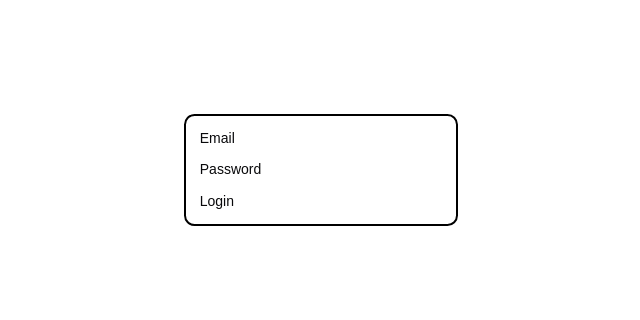
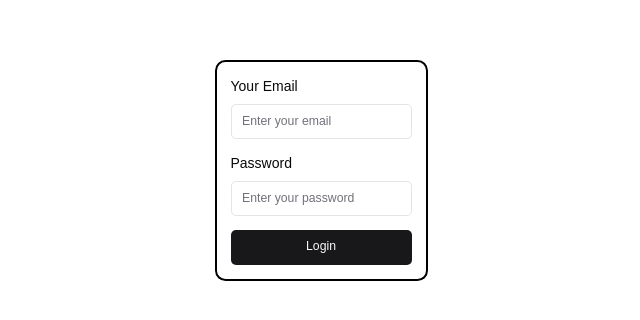
Before and after one commit to mohph197/car-monitor, a Next.js app: page /login in a window 1280 px wide. Shown: the part 230-550 px from the top of the page, without its empty margins (319-959 px from the left). Built offline with nearby package versions, Linux system fonts and the light colour scheme; no server answers.

Commit message:
better login form

```diff
--- a/package.json
+++ b/package.json
@@ -15,6 +15,7 @@
     "dependencies": {
         "@mynaui/icons-react": "^0.3.2",
         "@radix-ui/react-icons": "^1.3.0",
+        "@radix-ui/react-label": "^2.1.0",
         "@radix-ui/react-popover": "^1.1.2",
         "@radix-ui/react-slot": "^1.1.0",
         "@radix-ui/react-tabs": "^1.1.1",
--- a/src/components/app/LoginForm.tsx
+++ b/src/components/app/LoginForm.tsx
@@ -7,6 +7,9 @@
 import { FormEvent, useContext, useState } from 'react';
 import toast from 'react-hot-toast';
 import Loader from './Loader';
+import { Input } from '@/components/ui/input';
+import { Label } from '@/components/ui/label';
+import { Button } from '@/components/ui/button';
 
 export default function LoginForm() {
     const { updateCurrentUser } = useContext(AuthContext);
@@ -57,17 +60,27 @@
                     onSubmit={loginHandler}
                     className="flex flex-col border-2 border-black rounded-xl p-4 gap-4"
                 >
-                    <div>
-                        <label htmlFor="email">Email</label>
-                        <input type="email" id="email" required />
+                    <div className="grid w-full items-center gap-2">
+                        <Label htmlFor="email" className="text-base">
+                            Your Email
+                        </Label>
+                        <Input
+                            type="email"
+                            id="email"
+                            placeholder="Enter your email"
+                        />
                     </div>
-                    <div>
-                        <label htmlFor="password">Password</label>
-                        <input type="password" id="password" required />
+                    <div className="grid w-full items-center gap-2">
+                        <Label htmlFor="password" className="text-base">
+                            Password
+                        </Label>
+                        <Input
+                            type="password"
+                            id="password"
+                            placeholder="Enter your password"
+                        />
                     </div>
-                    <button type="submit" className="self-start">
-                        Login
-                    </button>
+                    <Button type="submit">Login</Button>
                 </form>
             )}
         </>
--- /dev/null
+++ b/src/components/ui/input.tsx
@@ -0,0 +1,25 @@
+import * as React from "react"
+
+import { cn } from "@/lib/utils"
+
+export interface InputProps
+  extends React.InputHTMLAttributes<HTMLInputElement> {}
+
+const Input = React.forwardRef<HTMLInputElement, InputProps>(
+  ({ className, type, ...props }, ref) => {
+    return (
+      <input
+        type={type}
+        className={cn(
+          "flex h-10 w-full rounded-md border border-input bg-background px-3 py-2 text-sm ring-offset-background file:border-0 file:bg-transparent file:text-sm file:font-medium file:text-foreground placeholder:text-muted-foreground focus-visible:outline-none focus-visible:ring-2 focus-visible:ring-ring focus-visible:ring-offset-2 disabled:cursor-not-allowed disabled:opacity-50",
+          className
+        )}
+        ref={ref}
+        {...props}
+      />
+    )
+  }
+)
+Input.displayName = "Input"
+
+export { Input }
--- /dev/null
+++ b/src/components/ui/label.tsx
@@ -0,0 +1,26 @@
+"use client"
+
+import * as React from "react"
+import * as LabelPrimitive from "@radix-ui/react-label"
+import { cva, type VariantProps } from "class-variance-authority"
+
+import { cn } from "@/lib/utils"
+
+const labelVariants = cva(
+  "text-sm font-medium leading-none peer-disabled:cursor-not-allowed peer-disabled:opacity-70"
+)
+
+const Label = React.forwardRef<
+  React.ElementRef<typeof LabelPrimitive.Root>,
+  React.ComponentPropsWithoutRef<typeof LabelPrimitive.Root> &
+    VariantProps<typeof labelVariants>
+>(({ className, ...props }, ref) => (
+  <LabelPrimitive.Root
+    ref={ref}
+    className={cn(labelVariants(), className)}
+    {...props}
+  />
+))
+Label.displayName = LabelPrimitive.Root.displayName
+
+export { Label }
```
Also changed, not shown: 1 other file (tests, documents, lock files or other folders).
